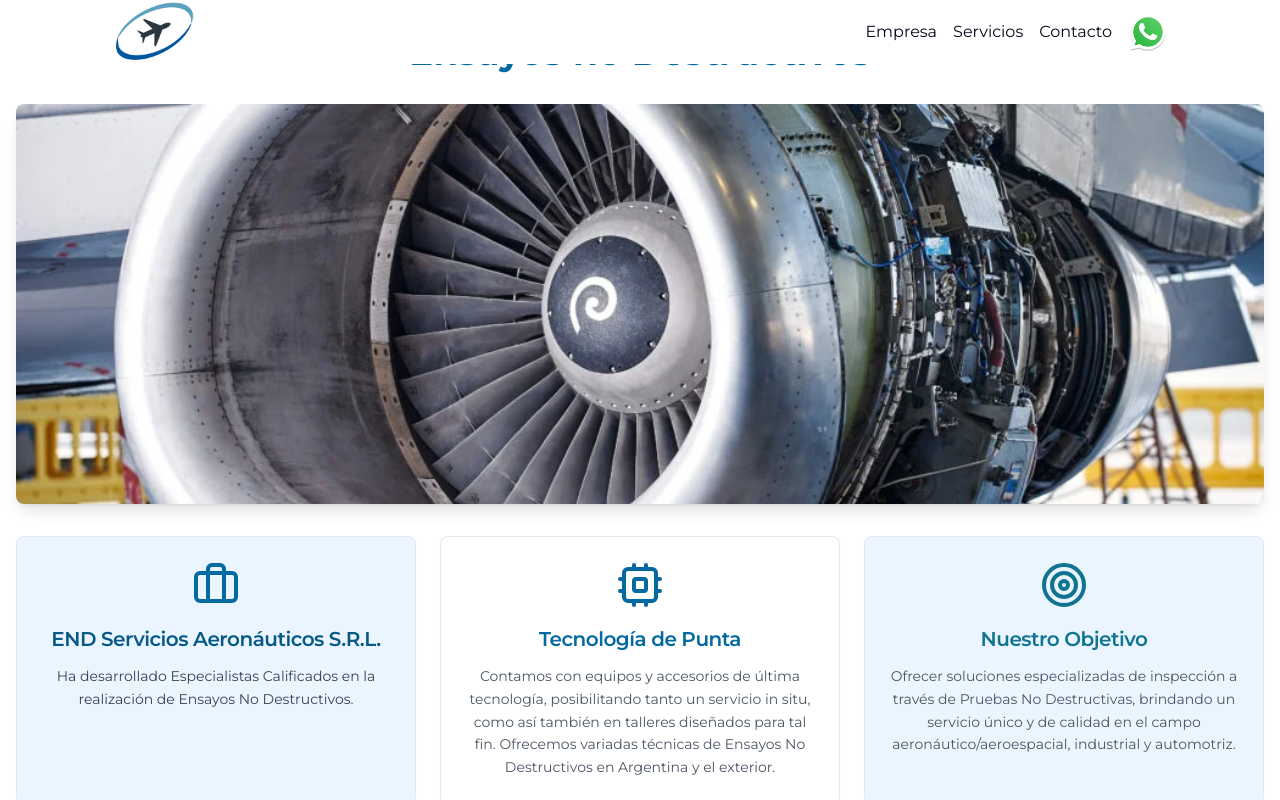
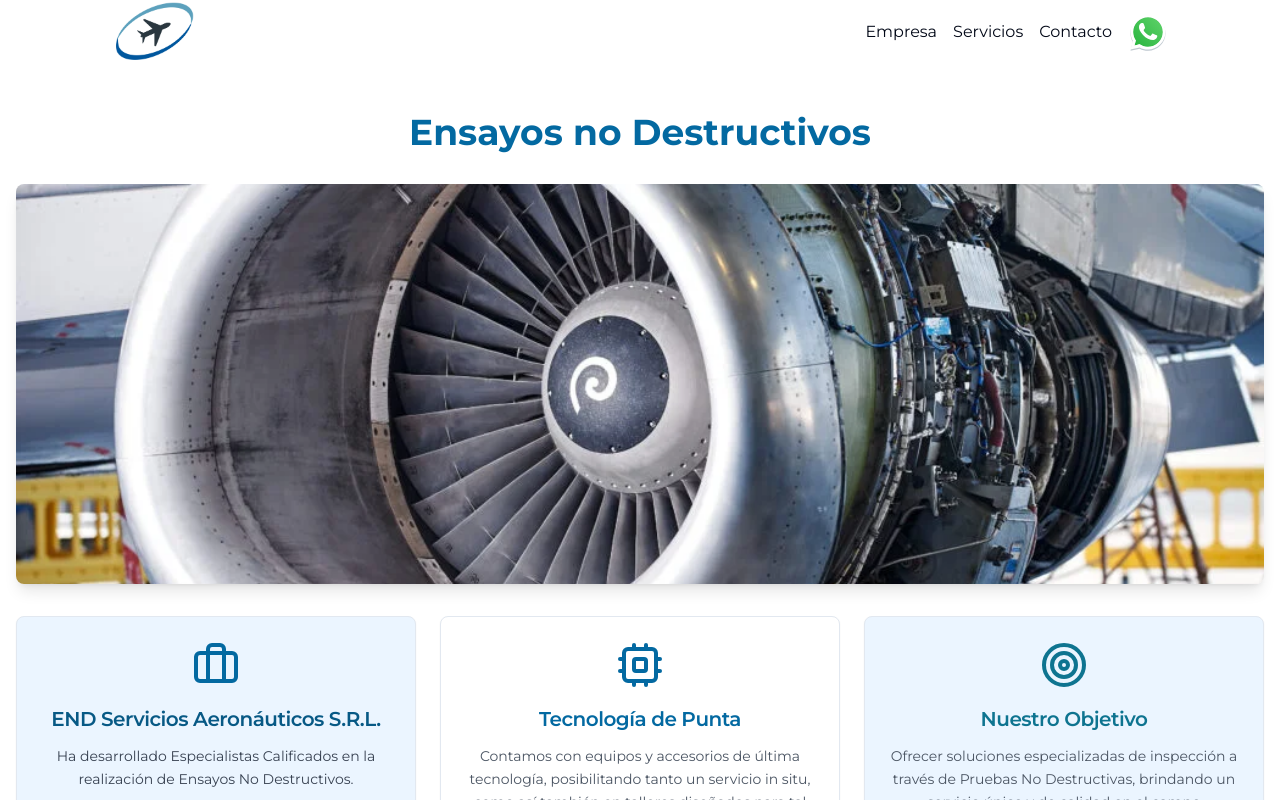
Before and after one commit to LumarSoft/end-srl, a Next.js app: page /servicios in a window 1280 px wide. Shown: the top 800 px of the page. Built offline with nearby package versions, Linux system fonts and the light colour scheme.

Commit message:
feat: se agrego animacion a servicios

```diff
--- a/src/modules/Servicios/index.tsx
+++ b/src/modules/Servicios/index.tsx
@@ -1,15 +1,21 @@
+import { FramerComponent } from "@/shared/Framer/FramerComponent";
 import ServicesCard from "./Components/CardService/ServicesCard";
 import { DescriptionService } from "./Components/DescripcionService";
 
 export default function ServiciosModule() {
   return (
-    <div className="container mx-auto px-4 py-8">
+    <FramerComponent
+      style="container mx-auto px-4 py-28 "
+      animationInitial={{ y: 100, opacity: 0 }}
+      animationWhileInView={{ y: 0, opacity: 1 }}
+      animationViewPort={{ once: true, offset: 0.4 }}
+    >
       <h1 className="text-4xl font-bold mb-8 text-center text-sky-700">
         Ensayos no Destructivos
       </h1>
 
       <DescriptionService />
       <ServicesCard />
-    </div>
+    </FramerComponent>
   );
 }
```
